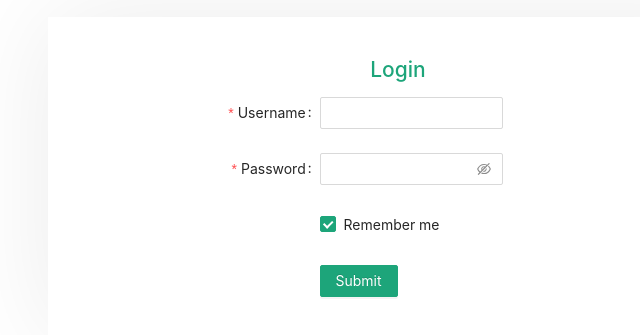
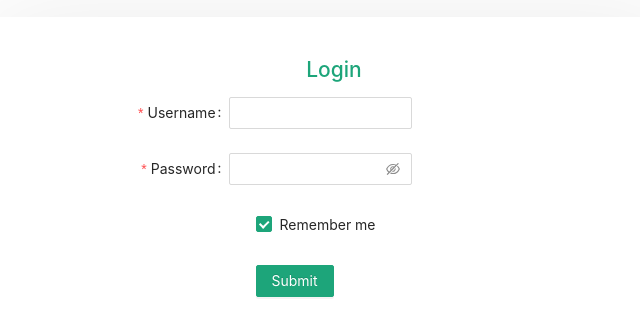
Before and after one commit to longtkhd/React_Study_Mobx, a React (Create React App) app in the folder myapp/: page /login in a window 1280 px wide. Shown: the part 183-518 px from the top of the page, without its empty margins (304-944 px from the left). Built offline with nearby package versions, Linux system fonts and the light colour scheme.

Commit message:
fix layout login

```diff
--- a/myapp/src/pages/Login/index.js
+++ b/myapp/src/pages/Login/index.js
@@ -6,7 +6,7 @@ import { useStores } from '../../hooks/loginStore'
 import { useHistory } from 'react-router-dom';
 
 const layout = {
-    labelCol: { span: 9 },
+    labelCol: { span: 8 },
     wrapperCol: { span: 7 },
 
 
--- a/myapp/src/pages/Login/index.less
+++ b/myapp/src/pages/Login/index.less
@@ -8,7 +8,7 @@ h2 {
 .form {
     position: absolute;
     top: 45%;
-    left: 40%;
+    left: 35%;
     margin: -160px 0 0 -160px;
     width: 700px;
     height: 320px;
```
